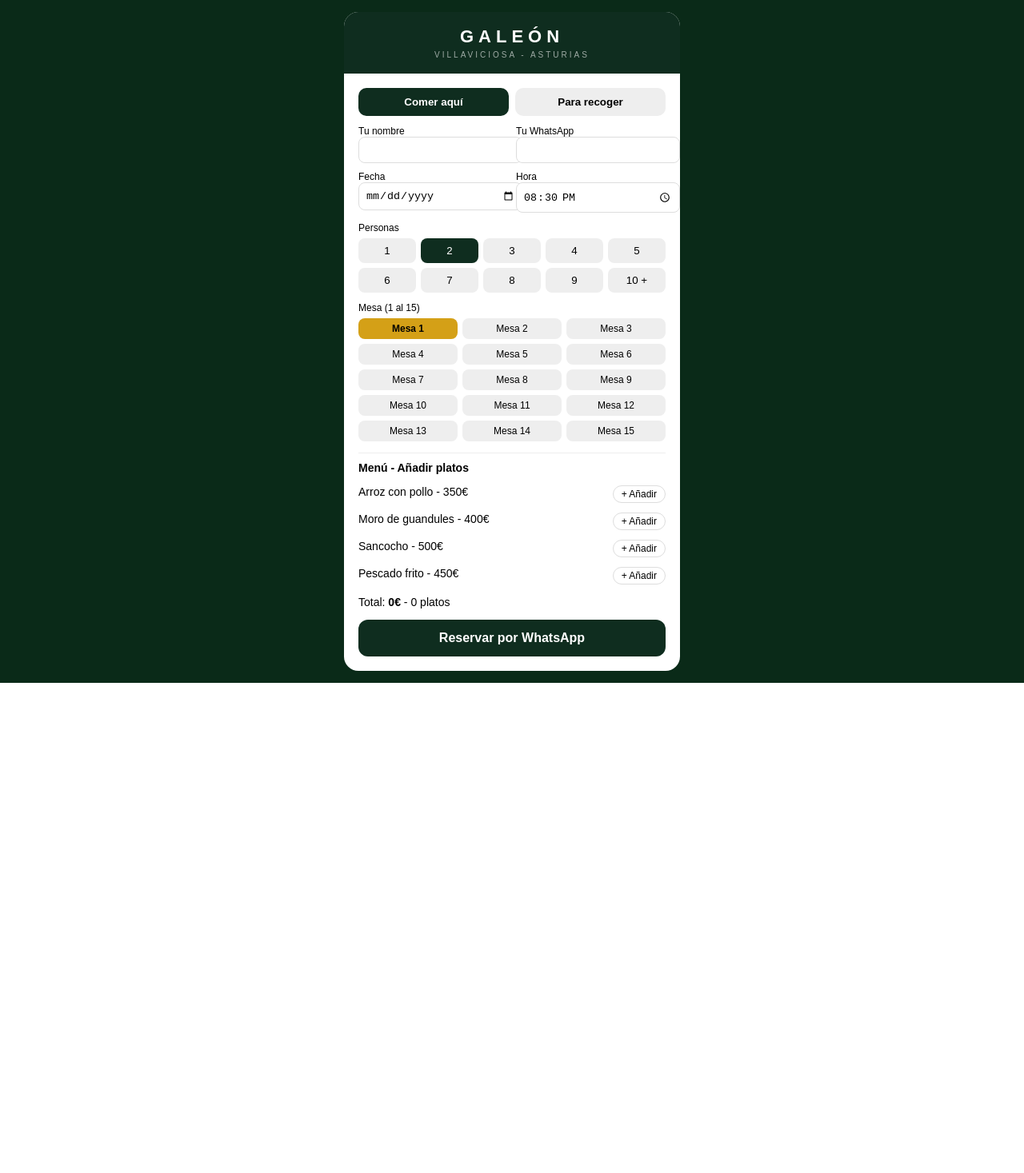
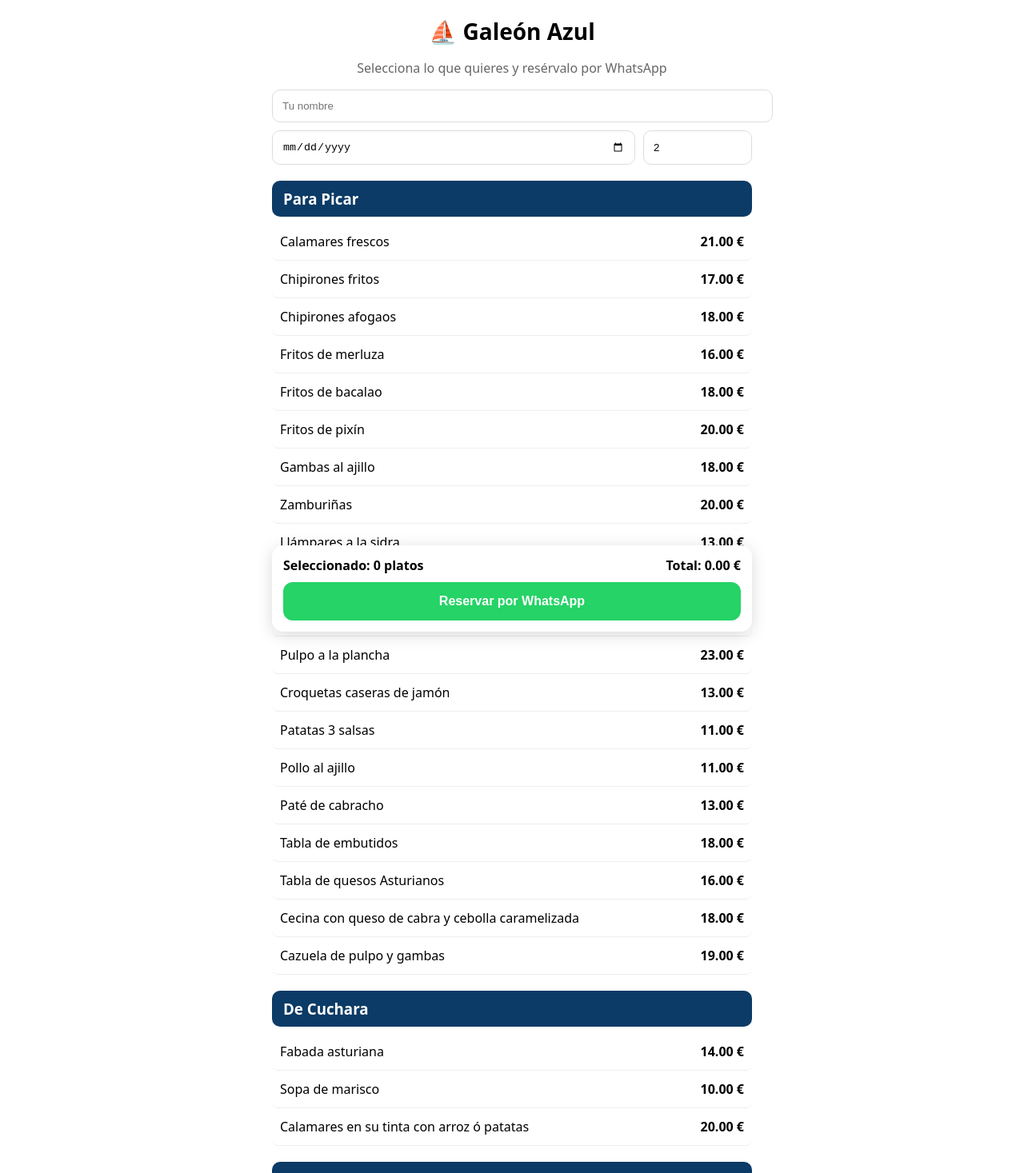
Before and after one commit to franklinflow24-cell/Gale-n-azul-, a Next.js app: page / in a window 1280 px wide. Shown: the top 1467 px of the page at 80% size. Before the commit the page ends 854 px from the top, so only its background shows below. Built offline with nearby package versions, Linux system fonts and the light colour scheme.

Commit message:
Update page.tsx

```diff
--- a/app/page.tsx
+++ b/app/page.tsx
@@ -1,60 +1,86 @@
-"use client"
-import { useState } from "react"
+'use client'
+import {useState} from 'react'
 
-const platos = [
-  {id:1, n:"Arroz con pollo", p:350},
-  {id:2, n:"Moro de guandules", p:400},
-  {id:3, n:"Sancocho", p:500},
-  {id:4, n:"Pescado frito", p:450},
+const MENU = [
+ {cat:'Para Picar', items:[
+  ['Calamares frescos',21],['Chipirones fritos',17],['Chipirones afogaos',18],
+  ['Fritos de merluza',16],['Fritos de bacalao',18],['Fritos de pixín',20],
+  ['Gambas al ajillo',18],['Zamburiñas',20],['Llámpares a la sidra',13],
+  ['Mejillones vinagreta',12],['Mejillones en salsa verde',13],['Pulpo a la plancha',23],
+  ['Croquetas caseras de jamón',13],['Patatas 3 salsas',11],['Pollo al ajillo',11],
+  ['Paté de cabracho',13],['Tabla de embutidos',18],['Tabla de quesos Asturianos',16],
+  ['Cecina con queso de cabra y cebolla caramelizada',18],['Cazuela de pulpo y gambas',19]
+ ]},
+ {cat:'De Cuchara', items:[
+  ['Fabada asturiana',14],['Sopa de marisco',10],['Calamares en su tinta con arroz ó patatas',20]
+ ]},
+ {cat:'Arroces', items:[
+  ['Arroz negro con ali-oli (mín. 2 raciones)',22],['Paella de marisco (mín. 2 raciones)',24],
+  ['Ración de pan',1.30],['Ración de pan sin gluten',2]
+ ]},
+ {cat:'Ensaladas', items:[
+  ['Ensalada sencilla (LTC)',7],['Ensalada mixta',13],
+  ['Ensalada Galeón (pixín, gulas, gambas y champiñones)',20],
+  ['Ensalada de cecina con queso de cabra y cebolla caramelizada',18]
+ ]},
+ {cat:'Carnes', items:[
+  ['Cachopo de jamón y queso',22],['Escalopines al cabrales',16],['Filete con patatas',15],
+  ['Tacos de solomillo de cerdo al ajillo',18],['Picapollo (Dominicano)',18],
+  ['Entrecot con patatas',21],['Solomillo de ternera',22]
+ ]},
+ {cat:'Postres', items:[
+  ['Tarta de queso',6],['Tarta de la abuela',6],['Arroz con leche',6],['Flan de huevo',4],['Queso cabrales',8]
+ ]},
+ {cat:'Bodega - Tintos', items:[
+  ['Cosechero',8],['Ramón Bilbao Rioja',18],['Lan Crianza',16],['Señorío de Nava Ribera del Duero',16]
+ ]},
+ {cat:'Bodega - Rosados', items:[
+  ['Peñascal Aguja',12],['Faustino Rivero Navarra',11],['Valjunco Prieto Picudo',13]
+ ]},
+ {cat:'Bodega - Blancos', items:[
+  ['Camino Do Rey Albariño',16],['Aido da Fonte Albariño',16],['Valdeorras Godello',14],
+  ['Caldirola Moscato',15],['Navesur Rueda',14]
+ ]},
 ]
 
 export default function Home(){
-  const [mesa,setMesa]=useState(1)
-  const [personas,setPersonas]=useState(2)
-  const [fecha,setFecha]=useState("")
-  const [hora,setHora]=useState("20:30")
-  const [nombre,setNombre]=useState("")
-  const [telefono,setTelefono]=useState("")
-  const [tipo,setTipo]=useState("comer")
-  const [pedido,setPedido]=useState<any[]>([])
-  const total = pedido.reduce((s,i)=>s+i.p,0)
+ const [sel,setSel]=useState<Record<string,number>>({})
+ const [nombre,setNombre]=useState('')
+ const [personas,setPersonas]=useState('2')
+ const [fecha,setFecha]=useState('')
 
-  const reservar = async () => {
-    if(!nombre || !fecha) return alert('Pon nombre y fecha')
-    const tel="18295435381"
-    const msg=`Hola Galeón! Soy ${nombre} Tel:${telefono} ${tipo} Mesa ${mesa} ${personas}pers ${fecha} ${hora} Platos: ${pedido.map(x=>x.n).join(',')} Total ${total}€`
-    await fetch("/api/pedidos",{method:"POST",headers:{'Content-Type':'application/json'},body:JSON.stringify({mesa,total:total+"€",items:pedido,personas,fecha,hora,nombre,telefono,tipo})})
-    window.open(`https://wa.me/${tel}?text=${encodeURIComponent(msg)}`,'_blank')
+ const toggle=(name:string,price:number)=>{
+  setSel(s=>{const n={...s}; if(n[name]) delete n[name]; else n[name]=price; return n})
  }
-
+ const total=Object.values(sel).reduce((a,b)=>a+b,0)
+ const reservar=()=>{
+  const lista=Object.keys(sel).map(k=>`• ${k} - ${sel[k].toFixed(2)}€`).join('\n')
+  const msg=`Hola Galeón Azul, quiero reservar:\nNombre: ${nombre}\nPersonas: ${personas}\nFecha: ${fecha}\n\nPedido:\n${lista}\n\nTOTAL: ${total.toFixed(2)}€`
+  window.open(`https://wa.me/18295435381?text=${encodeURIComponent(msg)}`,'_blank')
+ }
  return(
-    <div style={{minHeight:'100vh', background:'#0a2a18', display:'flex', justifyContent:'center', padding:'15px', fontFamily:'Arial'}}>
-      <div style={{background:'white', borderRadius:'18px', maxWidth:'420px', width:'100%', overflow:'hidden'}}>
-        <div style={{background:'#0f2d1f', textAlign:'center', padding:'18px 0'}}>
-          <div style={{color:'white', letterSpacing:'6px', fontWeight:'900', fontSize:'22px'}}>GALEÓN</div>
-          <div style={{color:'rgba(255,255,255,0.6)', fontSize:'10px', letterSpacing:'3px', marginTop:'4px'}}>VILLAVICIOSA - ASTURIAS</div>
+  <div style={{maxWidth:600,margin:'0 auto',padding:20,fontFamily:'system-ui'}}>
+   <h1 style={{textAlign:'center',fontSize:28,margin:0}}>⛵ Galeón Azul</h1>
+   <p style={{textAlign:'center',color:'#666'}}>Selecciona lo que quieres y resérvalo por WhatsApp</p>
+   <input placeholder="Tu nombre" value={nombre} onChange={e=>setNombre(e.target.value)} style={{width:'100%',padding:12,borderRadius:10,border:'1px solid #ddd',marginBottom:10}}/>
+   <div style={{display:'flex',gap:10,marginBottom:20}}>
+    <input placeholder="Fecha" type="date" value={fecha} onChange={e=>setFecha(e.target.value)} style={{flex:1,padding:12,borderRadius:10,border:'1px solid #ddd'}}/>
+    <input placeholder="Personas" type="number" value={personas} onChange={e=>setPersonas(e.target.value)} style={{width:110,padding:12,borderRadius:10,border:'1px solid #ddd'}}/>
    </div>
-        <div style={{padding:'18px'}}>
-          <div style={{display:'grid', gridTemplateColumns:'1fr 1fr', gap:'8px', marginBottom:'12px'}}>
-            <button onClick={()=>setTipo('comer')} style={{padding:'10px', borderRadius:'10px', border:'none', fontWeight:'bold', background: tipo==='comer'?'#0f2d1f':'#eee', color: tipo==='comer'?'white':'black'}}>Comer aquí</button>
-            <button onClick={()=>setTipo('recoger')} style={{padding:'10px', borderRadius:'10px', border:'none', fontWeight:'bold', background: tipo==='recoger'?'#0f2d1f':'#eee', color: tipo==='recoger'?'white':'black'}}>Para recoger</button>
+   {MENU.map(g=>(
+    <div key={g.cat} style={{marginBottom:20}}>
+     <h3 style={{background:'#0b3b66',color:'white',padding:'10px 14px',borderRadius:10,margin:'0 0 8px'}}>{g.cat}</h3>
+     {g.items.map(([name,price]:any)=>(
+      <div key={name} onClick={()=>toggle(name,price)} style={{display:'flex',justifyContent:'space-between',alignItems:'center',padding:'12px 10px',borderBottom:'1px solid #eee',cursor:'pointer',background:sel[name]?'#e6f0ff':'white',borderRadius:8}}>
+       <span style={{flex:1,paddingRight:10}}>{sel[name]?'✅ ':''}{name}</span>
+       <b>{price.toFixed(2)} €</b>
       </div>
-          <div style={{display:'grid', gridTemplateColumns:'1fr 1fr', gap:'10px'}}>
-            <div><div style={{fontSize:'12px'}}>Tu nombre</div><input value={nombre} onChange={e=>setNombre(e.target.value)} style={{width:'100%', border:'1px solid #ddd', borderRadius:'8px', padding:'8px'}}/></div>
-            <div><div style={{fontSize:'12px'}}>Tu WhatsApp</div><input value={telefono} onChange={e=>setTelefono(e.target.value)} style={{width:'100%', border:'1px solid #ddd', borderRadius:'8px', padding:'8px'}}/></div>
-            <div><div style={{fontSize:'12px'}}>Fecha</div><input type="date" value={fecha} onChange={e=>setFecha(e.target.value)} style={{width:'100%', border:'1px solid #ddd', borderRadius:'8px', padding:'8px'}}/></div>
-            <div><div style={{fontSize:'12px'}}>Hora</div><input type="time" value={hora} onChange={e=>setHora(e.target.value)} style={{width:'100%', border:'1px solid #ddd', borderRadius:'8px', padding:'8px'}}/></div>
+     ))}
     </div>
-          <div style={{marginTop:'12px'}}><div style={{fontSize:'12px', marginBottom:'6px'}}>Personas</div><div style={{display:'grid', gridTemplateColumns:'repeat(5,1fr)', gap:'6px'}}>{[1,2,3,4,5,6,7,8,9,10].map(n=>(<button key={n} onClick={()=>setPersonas(n)} style={{padding:'8px 0', borderRadius:'8px', border:'none', background:personas===n?'#0f2d1f':'#eee', color:personas===n?'white':'black'}}>{n}{n===10?' +':''}</button>))}</div></div>
-          <div style={{marginTop:'12px'}}><div style={{fontSize:'12px', marginBottom:'6px'}}>Mesa (1 al 15)</div><div style={{display:'grid', gridTemplateColumns:'repeat(3,1fr)', gap:'6px'}}>{Array.from({length:15},(_,i)=>i+1).map(n=>(<button key={n} onClick={()=>setMesa(n)} style={{padding:'6px', borderRadius:'8px', border:'none', fontSize:'12px', background:mesa===n?'#d4a017':'#eee', fontWeight:mesa===n?'bold':'normal'}}>Mesa {n}</button>))}</div></div>
-          <div style={{marginTop:'14px', borderTop:'1px solid #eee', paddingTop:'10px'}}>
-            <div style={{fontWeight:'bold', fontSize:'14px', marginBottom:'8px'}}>Menú - Añadir platos</div>
-            {platos.map(p=>(<div key={p.id} style={{display:'flex', justifyContent:'space-between', padding:'6px 0', fontSize:'14px'}}><span>{p.n} - {p.p}€</span><button onClick={()=>setPedido([...pedido,p])} style={{border:'1px solid #ddd', background:'white', borderRadius:'20px', padding:'3px 10px', fontSize:'12px'}}>+ Añadir</button></div>))}
-            <div style={{fontSize:'14px', marginTop:'8px'}}>Total: <b>{total}€</b> - {pedido.length} platos {pedido.length>0&&<button onClick={()=>setPedido([])} style={{color:'red', fontSize:'12px', marginLeft:'8px', border:'none', background:'none'}}>vaciar</button>}</div>
-          </div>
-          <button onClick={reservar} style={{width:'100%', background:'#0f2d1f', color:'white', padding:'14px', borderRadius:'12px', border:'none', fontWeight:'bold', marginTop:'14px', fontSize:'16px'}}>Reservar por WhatsApp</button>
-
-        </div>
+   ))}
+   <div style={{position:'sticky',bottom:10,background:'white',padding:14,borderRadius:14,boxShadow:'0 4px 20px rgba(0,0,0,.15)'}}>
+    <div style={{display:'flex',justifyContent:'space-between',marginBottom:10}}><b>Seleccionado: {Object.keys(sel).length} platos</b><b>Total: {total.toFixed(2)} €</b></div>
+    <button onClick={reservar} style={{width:'100%',padding:15,background:'#25D366',color:'white',border:'none',borderRadius:12,fontSize:16,fontWeight:'bold'}}>Reservar por WhatsApp</button>
    </div>
   </div>
  )
```
Lines whose indentation alone changed are shown as unchanged.
